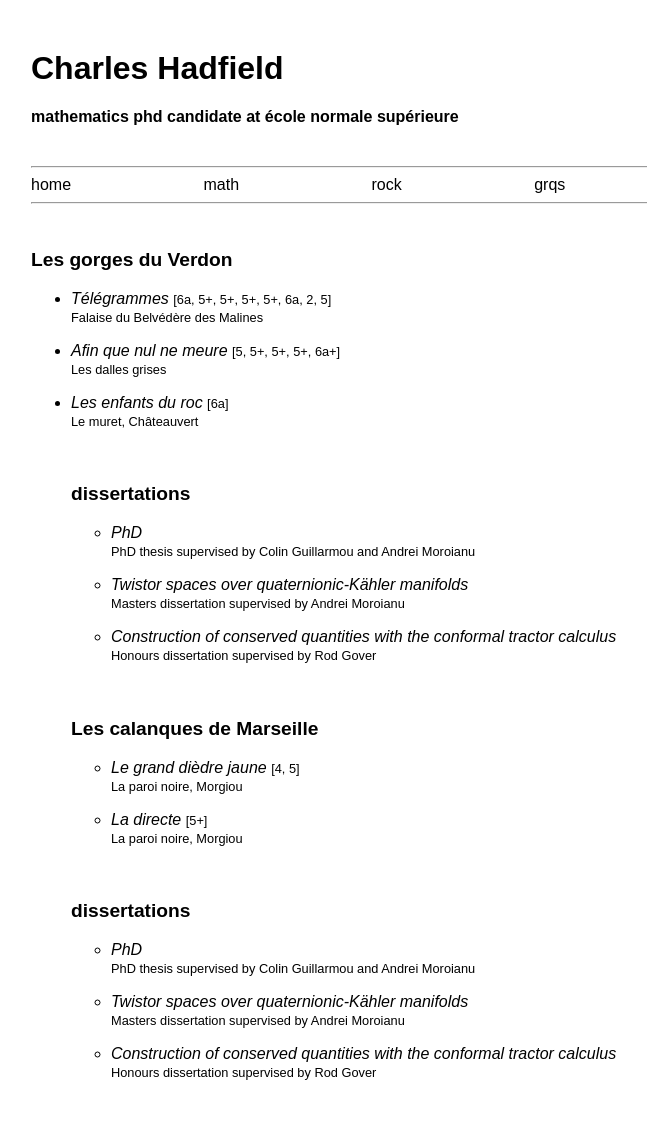
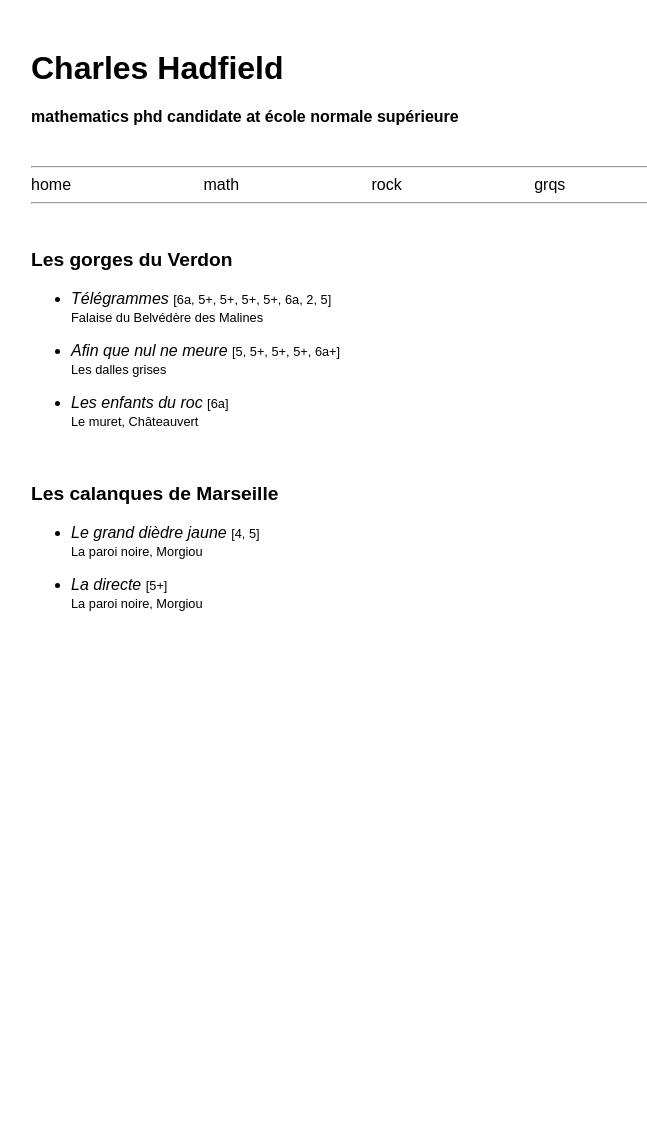
Before and after one commit to charleshadfield/charleshadfield.github.io, a Jekyll site: the page built from rock/index.html, in a window 1280 px wide. Shown: the whole page, without its empty margins (97-744 px from the left). Built offline with Jekyll 4.4.1, drawn with Linux system fonts in a browser that asks for light colours; after the commit the page ends 900 px from its top, so only the background shows below that.

Commit message:
Rock
fixed

```diff
--- a/rock/index.html
+++ b/rock/index.html
@@ -39,34 +39,7 @@ title: rock | Charles Hadfield
 			</br>
 			<span style='font-size:0.8em'>Le muret, Châteauvert</span>
 		</li>
-
-	<br>
-	<h3> dissertations </h3>
-
-	<ul>
-		<li>
-			<a target="_blank" href="/pdf/dissertations/phd.pdf">
-			<i>PhD</i>
-			</a>
-			</br>
-			<span style='font-size:0.8em'>PhD thesis supervised by Colin Guillarmou and Andrei Moroianu</span>
-		</li>
-	    <li>
-	    	<a target="_blank" href="/pdf/dissertations/mem.pdf">
-	    	<i>Twistor spaces over quaternionic-Kähler manifolds</i>
-	    	</a>
-	    	</br>
-	    	<span style='font-size:0.8em'>Masters dissertation supervised by Andrei Moroianu</span>
-	    </li>
-	    <li>
-	    	<a target="_blank" href="/pdf/dissertations/hon.pdf">
-	    	<i>Construction of conserved quantities with the conformal tractor calculus</i>
-	    	</a>
-	    	</br>
-	    	<span style='font-size:0.8em'>Honours dissertation supervised by Rod Gover</span>
-		</li>
 	</ul>
-
 
 	<br>
 	<h3> Les calanques de Marseille </h3>
@@ -93,30 +66,3 @@ title: rock | Charles Hadfield
 			<span style='font-size:0.8em'>La paroi noire, Morgiou</span>
 		</li>
 	</ul>
-
-	<br>
-	<h3> dissertations </h3>
-
-	<ul>
-		<li>
-			<a target="_blank" href="/pdf/dissertations/phd.pdf">
-			<i>PhD</i>
-			</a>
-			</br>
-			<span style='font-size:0.8em'>PhD thesis supervised by Colin Guillarmou and Andrei Moroianu</span>
-		</li>
-	    <li>
-	    	<a target="_blank" href="/pdf/dissertations/mem.pdf">
-	    	<i>Twistor spaces over quaternionic-Kähler manifolds</i>
-	    	</a>
-	    	</br>
-	    	<span style='font-size:0.8em'>Masters dissertation supervised by Andrei Moroianu</span>
-	    </li>
-	    <li>
-	    	<a target="_blank" href="/pdf/dissertations/hon.pdf">
-	    	<i>Construction of conserved quantities with the conformal tractor calculus</i>
-	    	</a>
-	    	</br>
-	    	<span style='font-size:0.8em'>Honours dissertation supervised by Rod Gover</span>
-		</li>
-	</ul>
```
